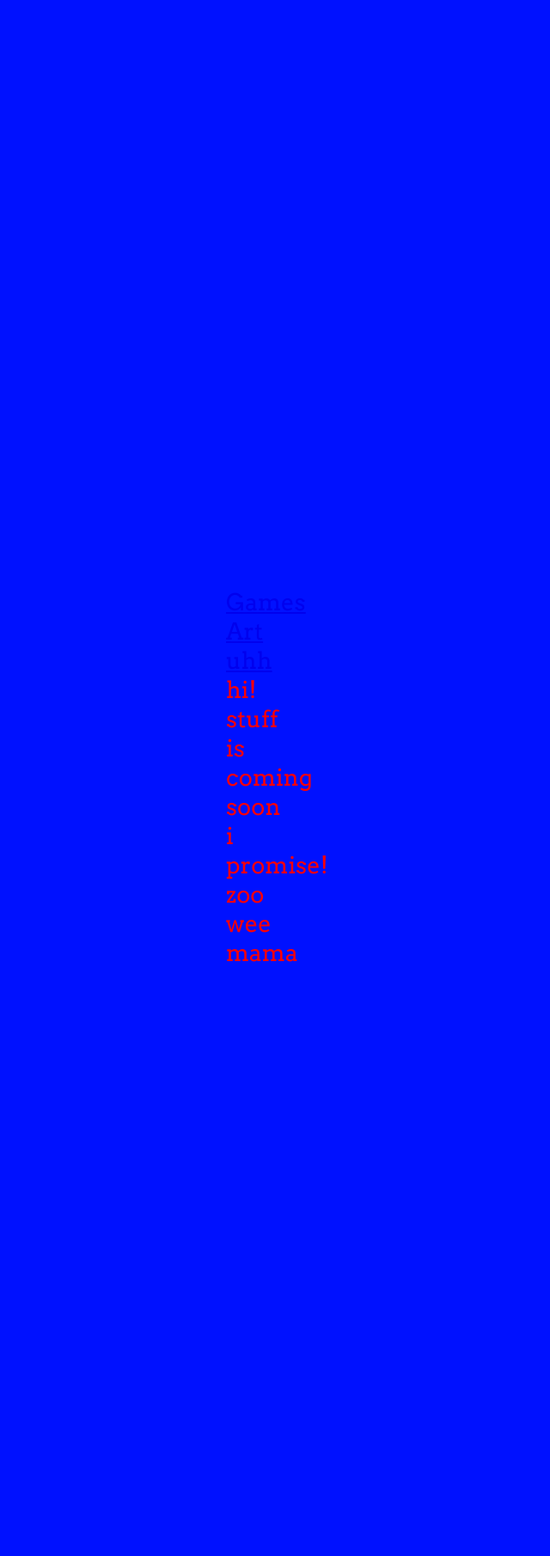
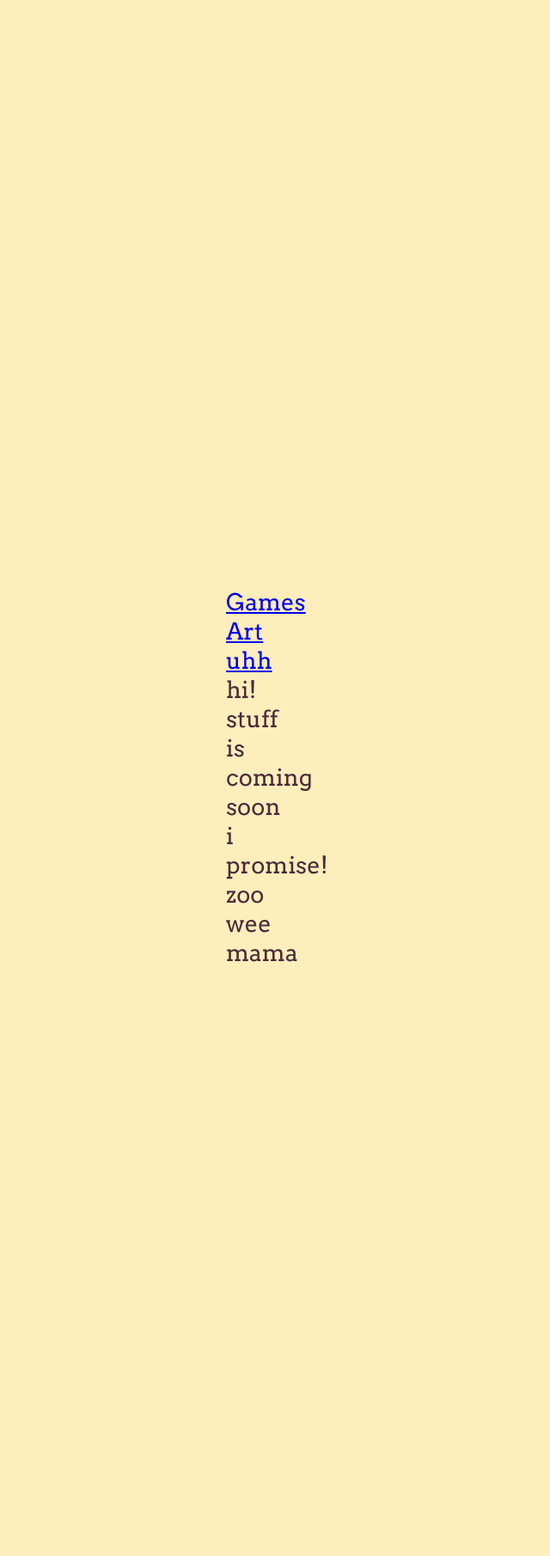
Before and after one commit to Brodnork/website, a PHP site: page / in a window 1280 px wide; the page is wider, and only the part inside the window is pictured. Shown: that part at 86% size, without its empty margins (421-1061 px from the left). Run offline with PHP 8.4, Linux system fonts and the light colour scheme.

Commit message:
Update style.css

```diff
--- a/style.css
+++ b/style.css
@@ -1,8 +1,8 @@
 @import url('https://fonts.googleapis.com/css2?family=Arvo&display=swap');
 body {
     padding:25em;
-    background-color: #0011ff;
-    color: #ff0000;
+    background-color: #FDEEBB;
+    color: #4D293A;
 	font-family: 'Arvo', sans-serif;
 	font-size: 1.69em;
 
```
